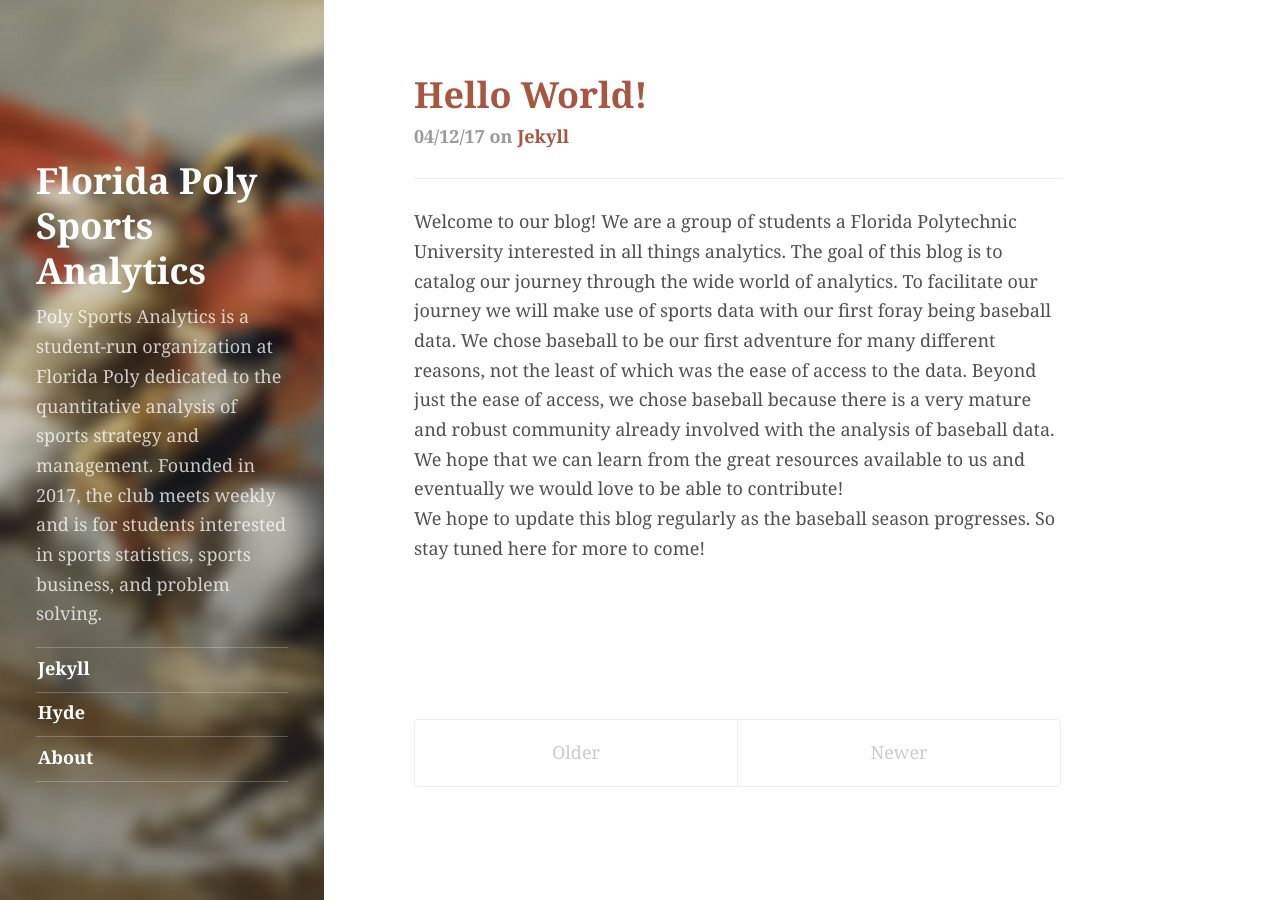
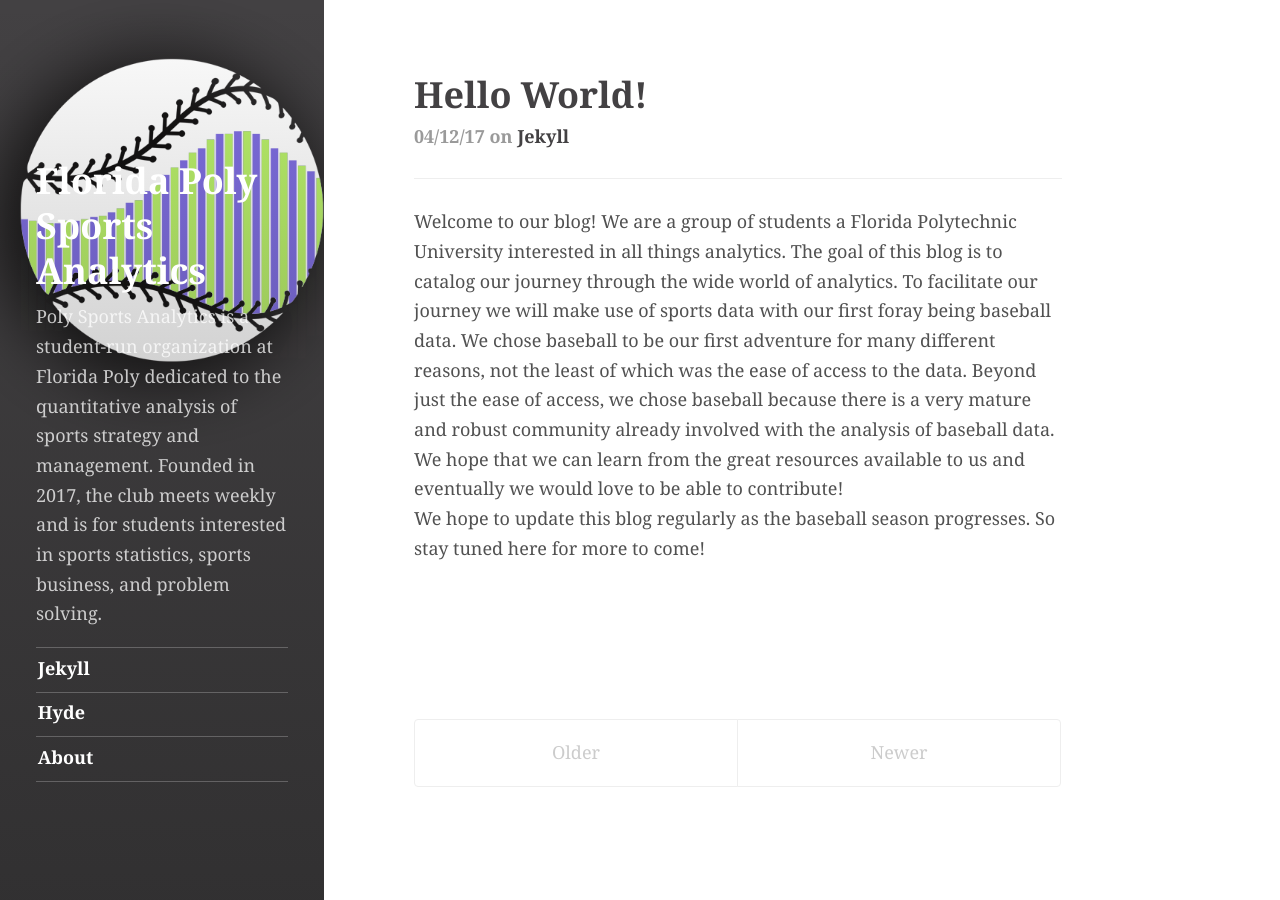
Before and after one commit to polysportsanalytics/polysportsanalytics.github.io, a Jekyll site: the page built from index.html, in a window 1280 px wide. Built offline with Jekyll 4.4.1, drawn with Linux system fonts in a browser that asks for light colours; the list of posts is cut into pages by our own code.

Commit message:
Adding Logo to NavBar

```diff
--- a/_config.yml
+++ b/_config.yml
@@ -31,8 +31,8 @@ description:         >
 sidebar_tags:        [jekyll, hyde]
 
 # Fallback image and color if not overwritten for tag or post
-image:               /polysportsanalytics.github.io/public/img/nap.jpg
-color:               '#A85641'
+image:               /polysportsanalytics.github.io/public/img/BallLogoSidebar.png
+color:               '#434143'
 
 # Fonts
 font:                '"PT Serif", Georgia, serif'
```
Also changed, not shown: public/img/BallLogoSidebar.png (added).
